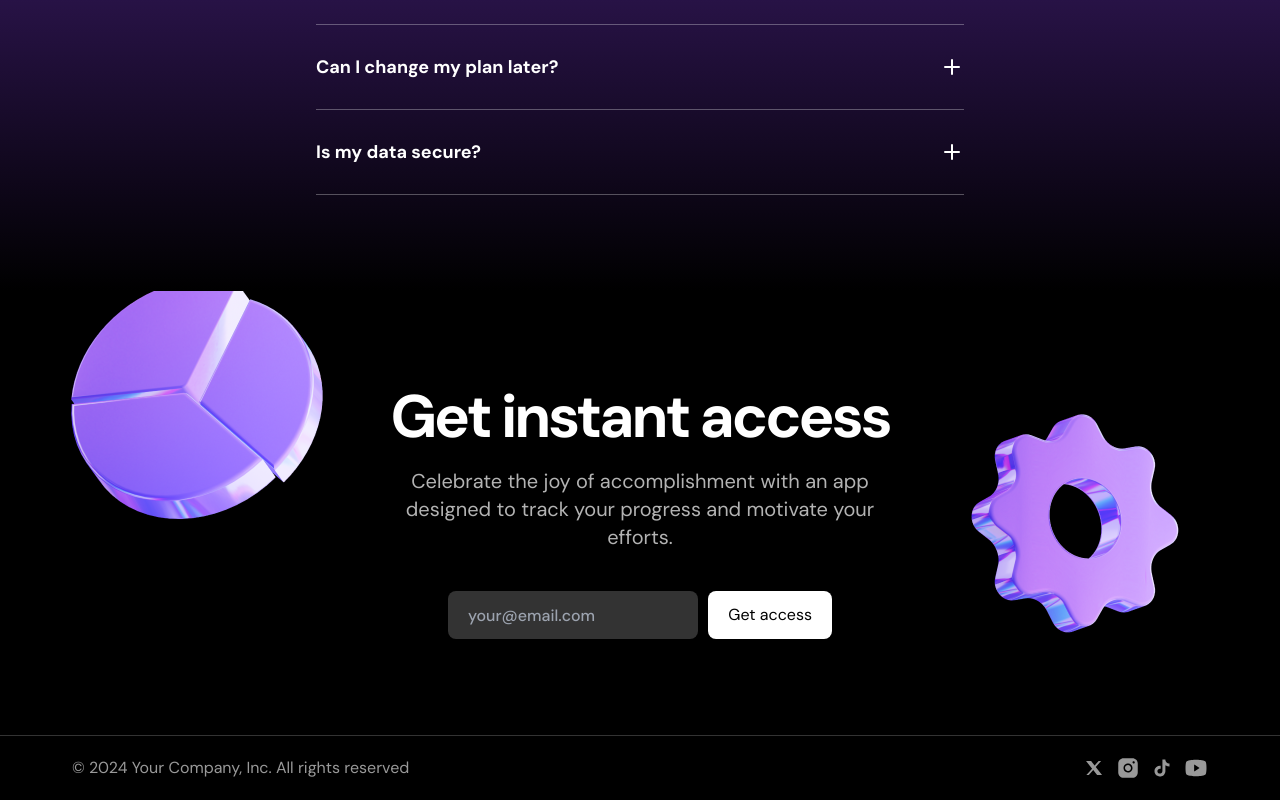
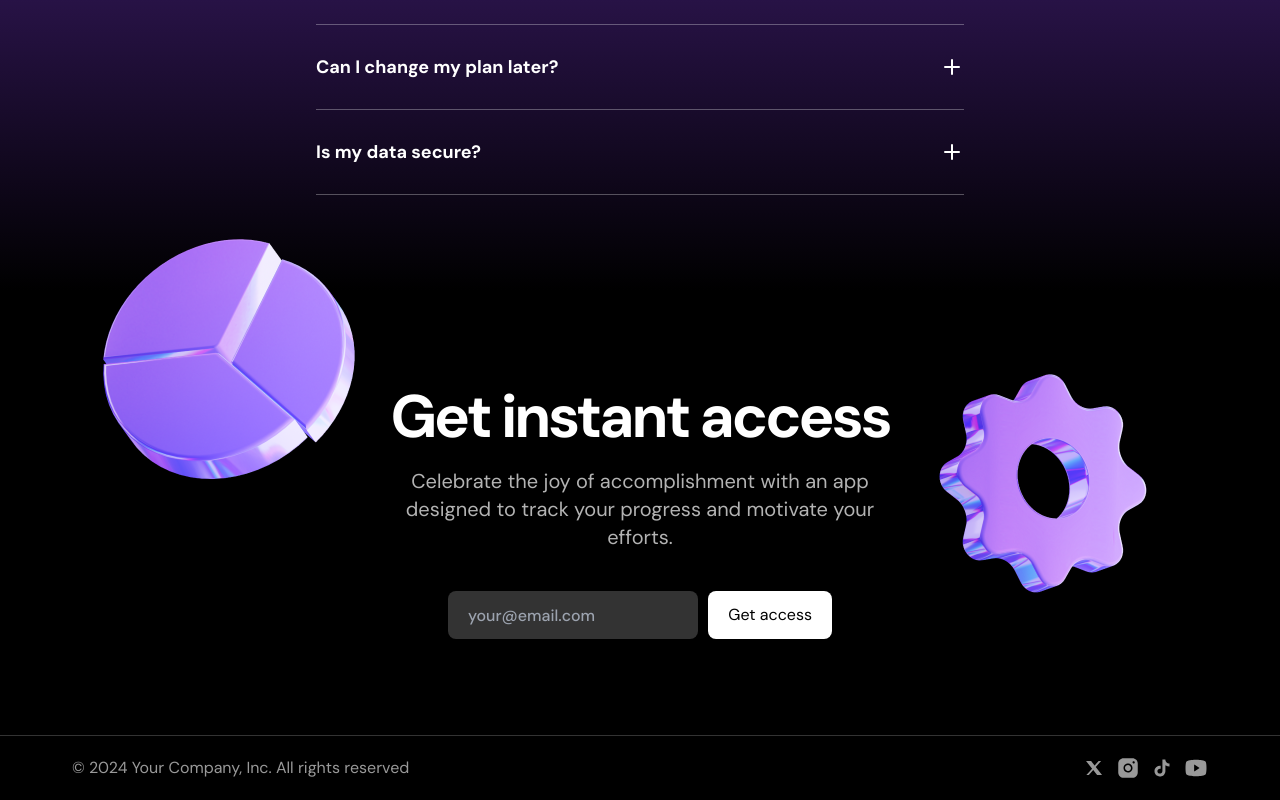
Before and after one commit to KctechSia/Focusflow-hub, a Next.js app: page / in a window 1280 px wide. Shown: the part 3311-4111 px from the top of the page. Built offline with nearby package versions, Linux system fonts and the light colour scheme.

Commit message:
add animations to call to action section

```diff
--- a/src/sections/CallToAction.tsx
+++ b/src/sections/CallToAction.tsx
@@ -1,13 +1,38 @@
+"use client";
+import { useRef } from "react";
+import Image from "next/image";
+import { motion, useScroll, useTransform } from "framer-motion";
+
 import helixImage from "@/assets/images/helix2.png";
 import emojiStarImage from "@/assets/images/emojistar.png";
-import Image from "next/image";
 
 export const CallToAction = () => {
+  const sectionRef = useRef<HTMLElement>(null);
+
+  const { scrollYProgress } = useScroll({
+    target: sectionRef,
+    offset: ["start end", "end end"],
+  });
+
+  const translateY = useTransform(scrollYProgress, [0, 1], [40, -40]);
+
   return (
-    <section className="bg-black text-white py-[72px] md:py-24 text-center overflow-hidden">
+    <section ref={sectionRef} className="bg-black text-white py-[72px] md:py-24 text-center">
       <div className="container max-w-xl relative">
-        <Image src={helixImage} alt="" className="absolute top-6 left-[calc(100%+36px)]" />
-        <Image src={emojiStarImage} alt="" className="absolute -top-[120px] right-[calc(100%+24px)]" />
+        <motion.div
+          style={{
+            translateY
+          }}
+        >
+          <Image src={helixImage} alt="" className="absolute top-6 left-[calc(100%+36px)]" />
+        </motion.div>
+        <motion.div
+          style={{
+            translateY
+          }}
+        >
+          <Image src={emojiStarImage} alt="" className="absolute -top-[120px] right-[calc(100%+24px)]" />
+        </motion.div>
         <h2 className="text-5xl md:text-6xl font-bold tracking-tighter">Get instant access</h2>
         <p className="text-xl text-white/70 mt-5">Celebrate the joy of accomplishment with an app designed to track your progress and motivate your efforts.</p>
         <form className="mt-10 flex flex-col gap-2.5 max-w-sm mx-auto md:flex-row">
```
